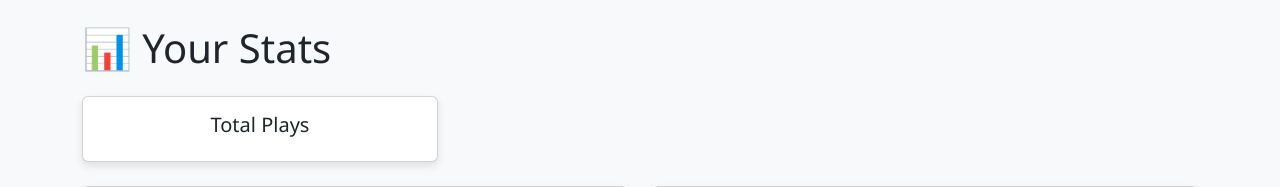
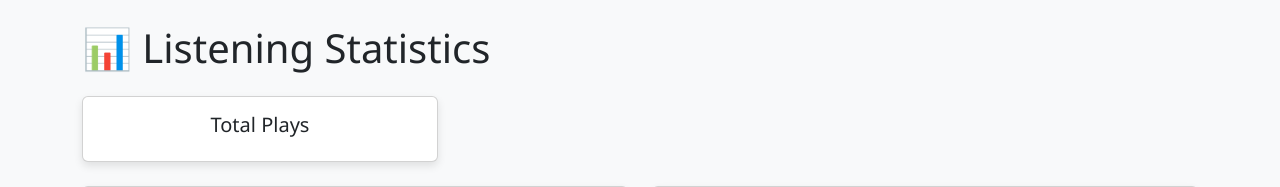
Before and after one commit to aayush1998stha/Melodiscover, a Flask app: template templates/stats.html in a window 1280 px wide. Shown: the part 62-249 px from the top of the page. Run offline with Flask 3, Linux system fonts and the light colour scheme; the template is opened without the code that fills it, so the values that code supplies are empty.

Commit message:
Fix stats page heading to match test

```diff
--- a/templates/stats.html
+++ b/templates/stats.html
@@ -1,6 +1,6 @@
 {% extends "base.html" %}
 {% block content %}
-<h1 class="mb-4">📊 Your Stats</h1>
+<h1 class="mb-4">📊 Listening Statistics</h1>
 <div class="row mb-4">
     <div class="col-md-4">
         <div class="card text-center">
```
